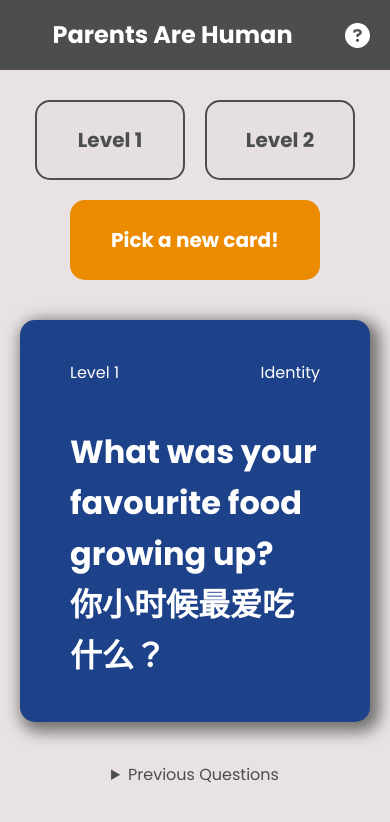
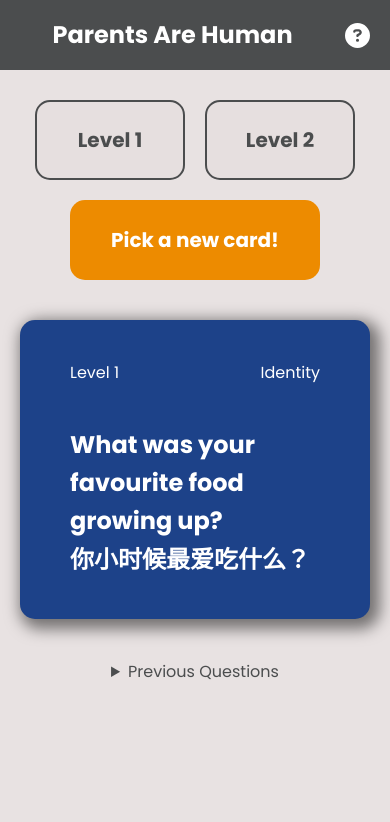
Before and after one commit to xsol05/Parents-Are-Human, a React (Create React App) app: page / in a window 390 px wide. Shown: the top 822 px of the page. Built offline with nearby package versions, Linux system fonts and the light colour scheme.

Commit message:
Change font size for mobile

```diff
--- a/src/index.css
+++ b/src/index.css
@@ -50,6 +50,12 @@
 
   @media (max-width: 768px) {
     max-width: 350px;
+  }
+}
+
+.card h1 {
+  @media (max-width: 768px) {
+    font-size: 1.5em;
   }
 }
 
```
